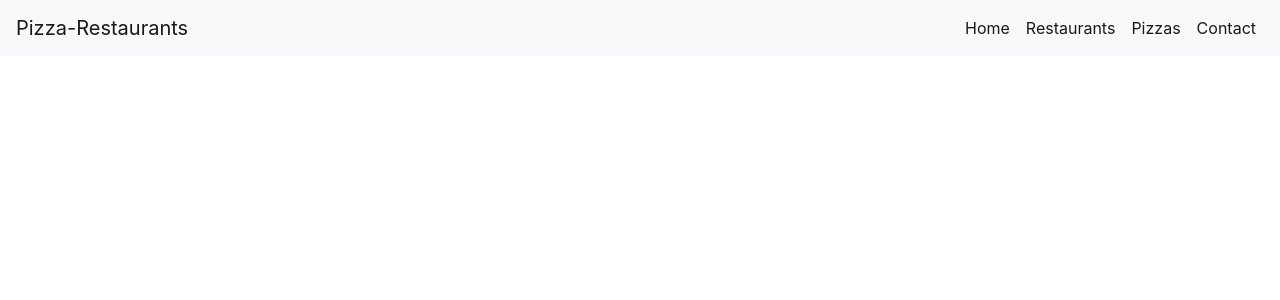
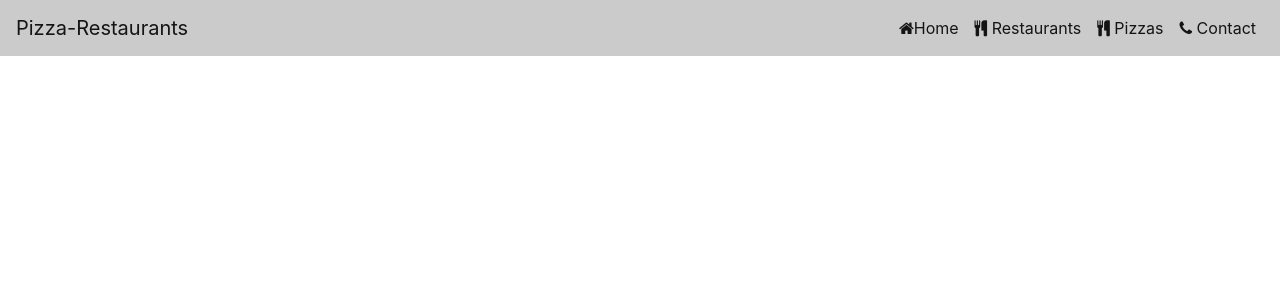
Before and after one commit to loretta-dhahabu/Pizza-Restaurants-code-challenge, a React (Create React App) app in the folder client/: page / in a window 1280 px wide. Shown: the top 300 px of the page. Built offline with nearby package versions, Linux system fonts and the light colour scheme.

Commit message:
style navbar

```diff
--- a/client/src/App.css
+++ b/client/src/App.css
@@ -3,6 +3,9 @@
   cursor: pointer;
   color: beige;
   border-radius: .5em;
+}
+.navbar-light{
+  background-color: rgba(0, 0, 0, 0.204) !important;
 }
 
 
--- a/client/src/component/Header.js
+++ b/client/src/component/Header.js
@@ -22,21 +22,24 @@ function Header() {
           <ul class="navbar-nav ml-auto">
             <li class="nav-item active">
               <a class="nav-link" href="#">
+                <i class="fa fa-home" aria-hidden="true"></i>
                 Home <span class="sr-only">(current)</span>
               </a>
             </li>
             <li class="nav-item active">
               <a class="nav-link" href="#">
-                Restaurants
+                <i class="fa fa-cutlery" aria-hidden="true"></i> Restaurants
               </a>
             </li>
             <li class="nav-item active">
               <a class="nav-link" href="#">
-                Pizzas
+                <i class="fa fa-cutlery" aria-hidden="true"></i> Pizzas
               </a>
             </li>
             <li class="nav-item active">
-              <a class="nav-link" href="#">Contact</a>
+              <a class="nav-link" href="#">
+                <i class="fa fa-phone" aria-hidden="true"></i> Contact
+              </a>
             </li>
           </ul>
         </div>
```
